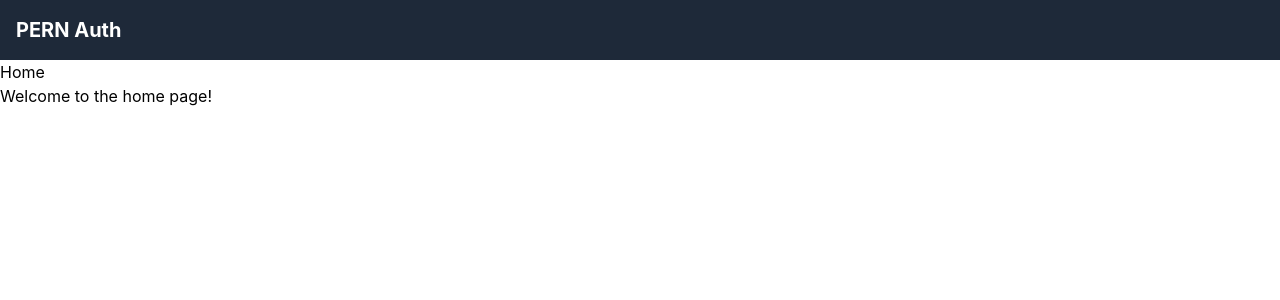
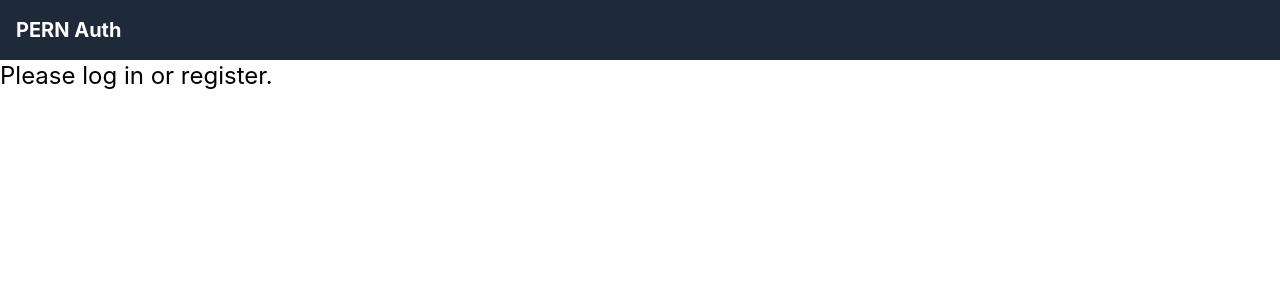
Before and after one commit to enx-code/pern-auth, a React (Vite) app in the folder frontend/: page / in a window 1280 px wide. Shown: the top 300 px of the page. Built offline with nearby package versions, Linux system fonts and the light colour scheme; no server answers.

Commit message:
adding home page

```diff
--- a/frontend/src/App.jsx
+++ b/frontend/src/App.jsx
@@ -9,6 +9,7 @@ import Register from './pages/Register';
 axios.defaults.withCredentials = true;
 
 function App() {
+  const [error, setError] = useState("");
   const [user, setUser] = useState(null);
   const [loading, setLoading] = useState(true);
 
@@ -32,7 +33,7 @@ function App() {
     <Router>
       <Navbar />
       <Routes>
-        <Route path="/" element={<Home />} />
+        <Route path="/" element={<Home user={user} error={error} />} />
         <Route path="/login" element={<Login setUser={setUser} />} />
         <Route path="/register" element={<Register setUser={setUser}/>} />
       </Routes>
--- a/frontend/src/pages/Home.jsx
+++ b/frontend/src/pages/Home.jsx
@@ -1,9 +1,21 @@
-const Home = () => {
+import React from 'react';
+
+const Home = ( { user, error } ) => {
   return (
     <div>
-      <h1>Home</h1>
-      <p>Welcome to the home page!</p>
+      <div>
+        {error && <p className="text-red-500 mb-3">{error}</p>}
+        {user ? (
+          <div>
+            <h2 className="text-2xl font-bold mb-4 text-grey-800">Welcome, {user.name}!</h2>
+            <p className="text-grey-600">Email: {user.email}</p>
+          </div>
+        ) : (
+          <h2 className="text-2xl">Please log in or register.</h2>
+        )}
+      </div>
     </div>
+
   );
 };
 
```
